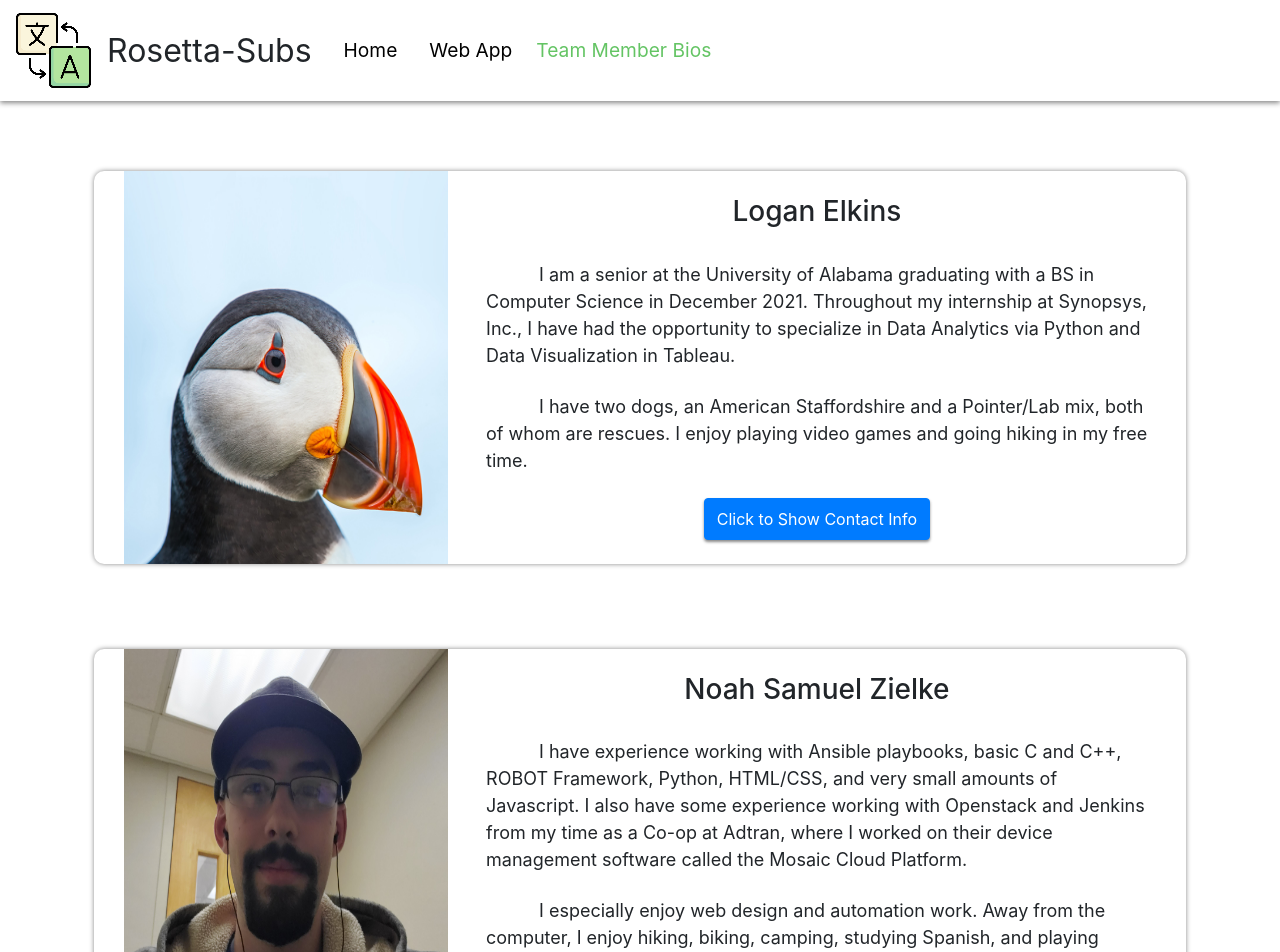
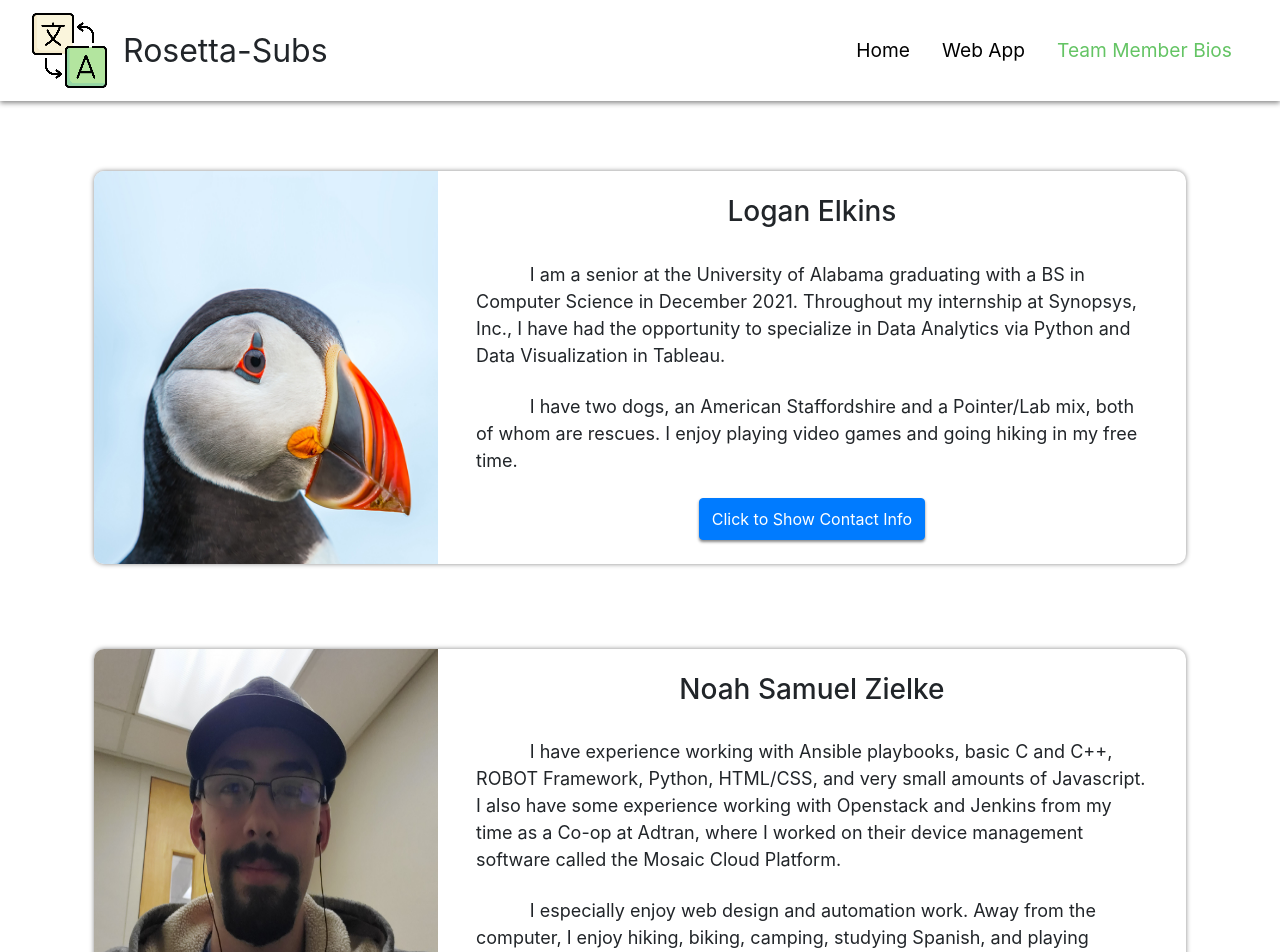
Before and after one commit to NoahZielke/Rosetta-Subs-CS495, a React (Create React App) app in the folder frontend/: page /team-bios in a window 1280 px wide. Shown: the top 952 px of the page. Built offline with nearby package versions, Linux system fonts and the light colour scheme.

Commit message:
Revert to bootstrap4 syntax

```diff
--- a/frontend/src/index.css
+++ b/frontend/src/index.css
@@ -1,17 +1,3 @@
-/* body {
-  margin: 0;
-  font-family: -apple-system, BlinkMacSystemFont, 'Segoe UI', 'Roboto', 'Oxygen',
-    'Ubuntu', 'Cantarell', 'Fira Sans', 'Droid Sans', 'Helvetica Neue',
-    sans-serif;
-  -webkit-font-smoothing: antialiased;
-  -moz-osx-font-smoothing: grayscale;
-}
-
-code {
-  font-family: source-code-pro, Menlo, Monaco, Consolas, 'Courier New',
-    monospace;
-} */
-
 .app-name {
   text-decoration:none !important;
   font-size: xx-large !important;
@@ -33,7 +19,7 @@ code {
 }
 
 .navbar-item:hover {
-  text-decoration: underline;
+  text-decoration: underline !important;
   color: rgb(33, 37, 41) !important;
 }
 
--- a/frontend/src/pages/AppHome.tsx
+++ b/frontend/src/pages/AppHome.tsx
@@ -7,7 +7,7 @@ const AppHome = () => {
     <div>
       <div>
         <nav className='navbar navbar-expand-md'>
-          <a className='navbar-brand ps-3' href='/home'>
+          <a className='navbar-brand pl-3' href='/home'>
             <img src={teamLogo} alt='Translation app logo' />{" "}
           </a>
           <a className='navbar-brand app-name' href='/home'>
@@ -21,7 +21,7 @@ const AppHome = () => {
           </button>
           {/* Image source: https://www.flaticon.com/free-icon/translation_2793580 */}
           <div className='collapse navbar-collapse' id='collapse_target'>
-            <ul className='navbar-nav ms-auto'>
+            <ul className='navbar-nav ml-auto'>
               <li className='nav-item px-2'>
                 <a className='nav-link navbar-item' href='/home'>
                   Home
@@ -32,7 +32,7 @@ const AppHome = () => {
                   Web App
                 </a>
               </li>
-              <li className='nav-item ps-2 pe-4'>
+              <li className='nav-item pl-2 pr-4'>
                 <a className='nav-link navbar-item' href='/team-bios'>
                   Team Member Bios
                 </a>
--- a/frontend/src/pages/LandingPage.tsx
+++ b/frontend/src/pages/LandingPage.tsx
@@ -5,7 +5,7 @@ const LandingPage = () => {
     <div>
       <div>
         <nav className='navbar navbar-expand-md'>
-          <a className='navbar-brand ps-3' href='/home'>
+          <a className='navbar-brand pl-3' href='/home'>
             <img src={teamLogo} alt='Translation app logo' />{" "}
           </a>
           <a className='navbar-brand app-name' href='/home'>
@@ -19,7 +19,7 @@ const LandingPage = () => {
           </button>
           {/* Image source: https://www.flaticon.com/free-icon/translation_2793580 */}
           <div className='collapse navbar-collapse' id='collapse_target'>
-            <ul className='navbar-nav ms-auto'>
+            <ul className='navbar-nav ml-auto'>
               <li className='nav-item px-2 active'>
                 <a className='nav-link navbar-item' href='/home'>
                   Home
@@ -30,7 +30,7 @@ const LandingPage = () => {
                   Web App
                 </a>
               </li>
-              <li className='nav-item ps-2 pe-4'>
+              <li className='nav-item pl-2 pr-4'>
                 <a className='nav-link navbar-item' href='/team-bios'>
                   Team Member Bios
                 </a>
--- a/frontend/src/pages/TeamBios.tsx
+++ b/frontend/src/pages/TeamBios.tsx
@@ -16,7 +16,7 @@ const TeamBios = () => {
     <div>
       <div>
         <nav className='navbar navbar-expand-md'>
-          <a className='navbar-brand ps-3' href='/home'>
+          <a className='navbar-brand pl-3' href='/home'>
             <img src={teamLogo} alt='Translation app logo' />{" "}
           </a>
           <a className='navbar-brand app-name' href='/home'>
@@ -30,7 +30,7 @@ const TeamBios = () => {
           </button>
           {/* Image source: https://www.flaticon.com/free-icon/translation_2793580 */}
           <div className='collapse navbar-collapse' id='collapse_target'>
-            <ul className='navbar-nav ms-auto'>
+            <ul className='navbar-nav ml-auto'>
               <li className='nav-item px-2'>
                 <a className='nav-link navbar-item' href='/home'>
                   Home
@@ -41,7 +41,7 @@ const TeamBios = () => {
                   Web App
                 </a>
               </li>
-              <li className='nav-item ps-2 pe-4 active'>
+              <li className='nav-item pl-2 pr-4 active'>
                 <a className='nav-link navbar-item' href='/team-bios'>
                   Team Member Bios
                 </a>
@@ -52,11 +52,11 @@ const TeamBios = () => {
       </div>
 
       <div className='row justify-content-center' style={{ padding: "70px 0" }}>
-        <div className='col-10 row main-module ps-0'>
+        <div className='col-10 row main-module pl-0'>
           <img
             src={puffin}
             alt='Logan Elkins'
-            className='col-4 ps-0'
+            className='col-4 pl-0'
             style={{ borderRadius: "10px" }}
           />
           <div className='col-8'>
@@ -88,11 +88,11 @@ const TeamBios = () => {
       </div>
 
       <div className='row justify-content-center' style={{ padding: "15px 0" }}>
-        <div className='col-10 row main-module ps-0'>
+        <div className='col-10 row main-module pl-0'>
           <img
             src={noah}
             alt='Noah Zielke'
-            className='col-4 ps-0'
+            className='col-4 pl-0'
             style={{ borderRadius: "10px" }}
           />
           <div className='col-8'>
```
